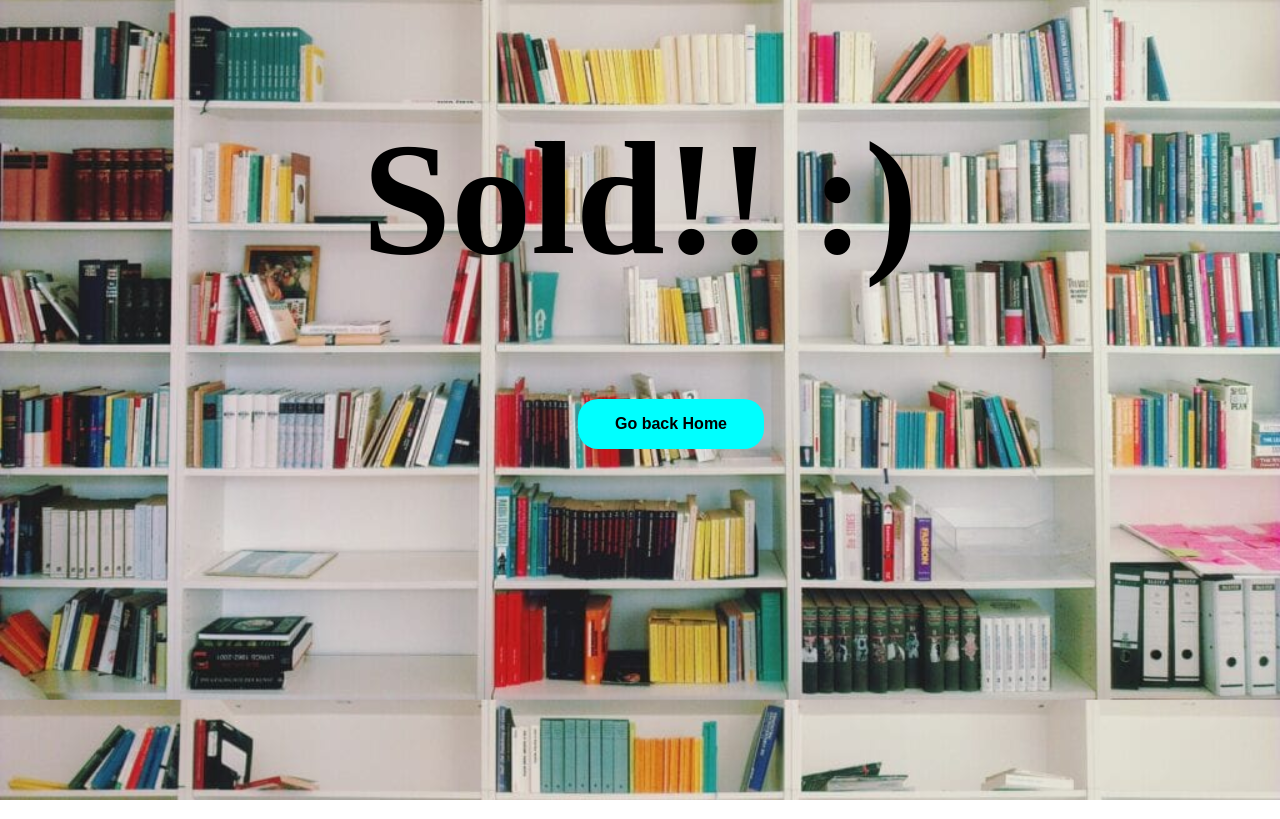
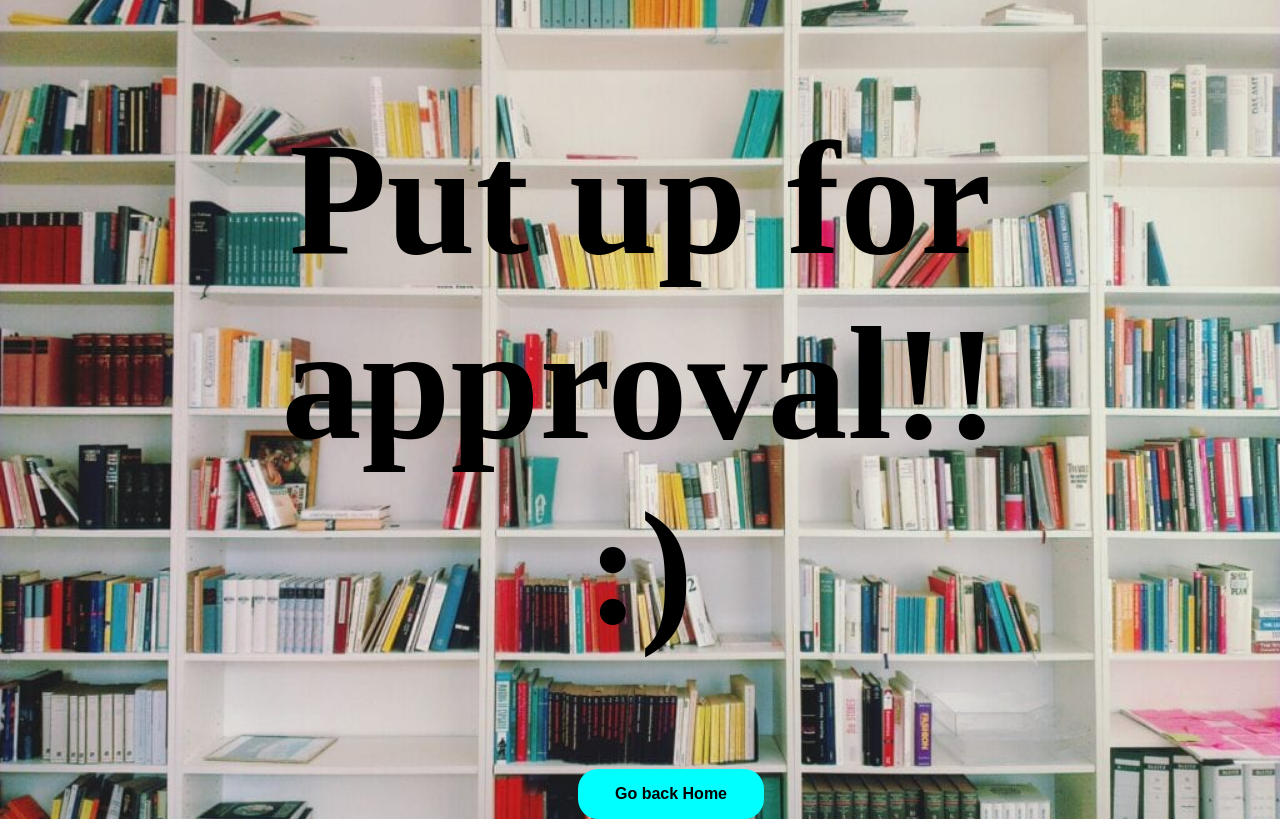
Before and after one commit to chetan-0/BookRev, a website: page html/sellalert.html in a window 1280 px wide. Drawn offline with Linux system fonts and the light colour scheme; files whose address does not match are found by name.

Commit message:
post review

```diff
--- a/css/landing_styles.css
+++ b/css/landing_styles.css
@@ -51,7 +51,7 @@ nav a {
   text-align: center;
   text-decoration: none;
   padding: 10%;
-  padding-left:0%;
+  padding-left: 0%;
   color: #eee;
   text-decoration: none;
 }
@@ -76,8 +76,8 @@ nav a#openup {
   .text {
     margin-left: 0%;
   }
-  .textcontent{
-    padding-left:5%;
+  .textcontent {
+    padding-left: 5%;
   }
 }
 
--- a/html/sellalert.html
+++ b/html/sellalert.html
@@ -38,7 +38,7 @@
 
     <div class="loginform">
         <div id="welcome" align="center">
-            <h1 style="font-size:10em">Sold!! :)</h1>
+            <h1 style="font-size:10em">Put up for approval!! :)</h1>
         </div>
         <form id="login" class="credentials" method="POST" action="/gohome">
             <input type="submit" class="gohome" value="Go back Home" style="height:50px; width:150%" />
```
Also changed, not shown: css/index_styles.css (+1 -13 lines), html/explore_subpages/explore_subpages.css (+0 -10 lines).
